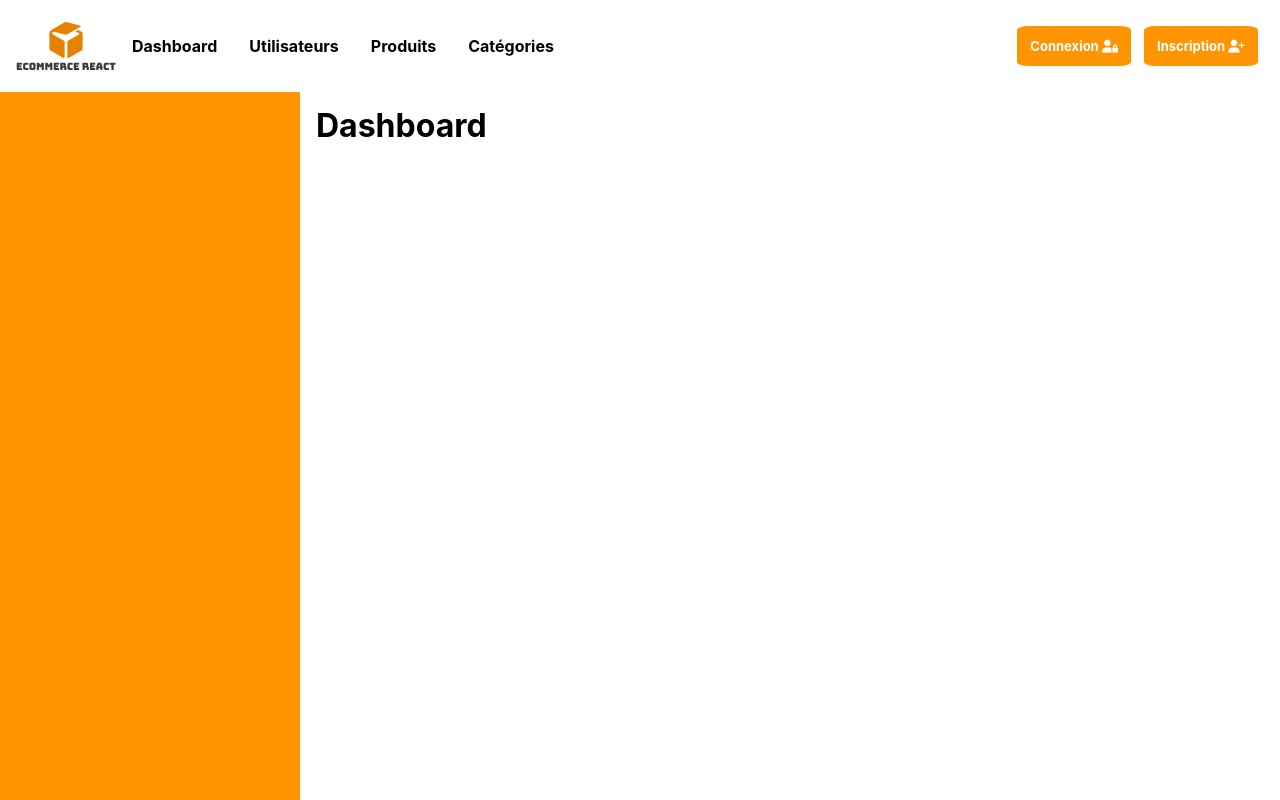
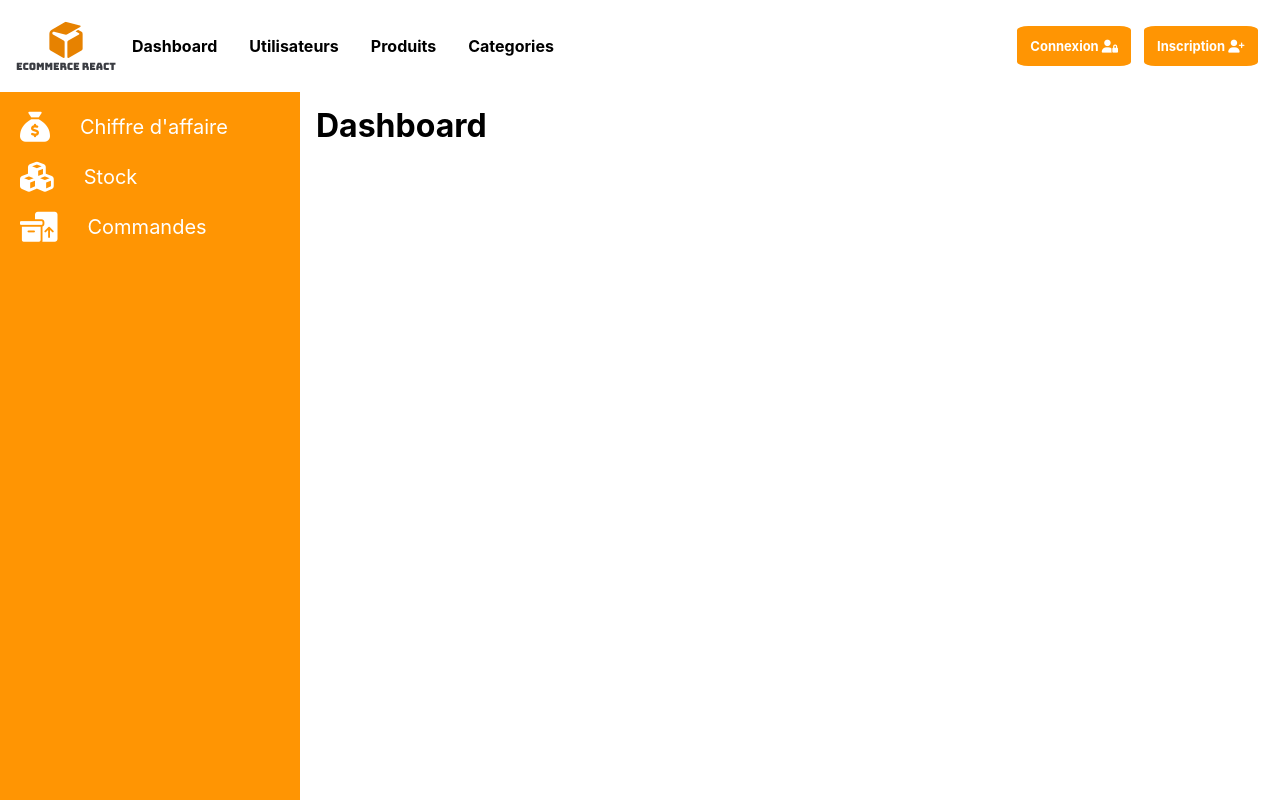
Before and after one commit to fbansept/ecommerce-back-office-react, a React (Create React App) app: page /dashboard in a window 1280 px wide. Built offline with nearby package versions, Linux system fonts and the light colour scheme.

Commit message:
Partie 4 (evenement router, rendu iteratif)

```diff
--- a/src/App.js
+++ b/src/App.js
@@ -1,8 +1,8 @@
 import './App.css';
 import Header from './Header/Header';
 import SideMenu from './SideMenu/SideMenu';
-import { useState } from 'react';
-import { BrowserRouter, Routes, Route, Link } from "react-router-dom";
+import { useState, React } from 'react';
+import { Routes, Route, Link, Navigate } from "react-router-dom";
 import Dashboard from './pages/Dashboard/Dashboard';
 import Utilisateurs from './pages/Utilisateurs/Utilisateurs';
 import Produits from './pages/Produits/Produits';
@@ -11,33 +11,10 @@ import Page404 from './pages/Page404/Page404';
 
 function App() {
 
-  // const listeSousMenu = {
-  //   dashboard : [
-  //     { titre: "Chiffre d'affaire", icone: "circle-dollar" },
-  //     { titre: "Stock", icone: "shelves" },
-  //     { titre: "Commandes", icone: "boxes-packing" }
-  //   ],
-  //   utilisateurs: [
-  //     { titre: "Gérer les utilisateurs", icone: "users" },
-  //     { titre: "Exporter la liste", icone: "file-export" },
-  //     { titre: "Importer la liste", icone: "file-import" }
-  //   ],
-  //   produits: [
-  //     { titre: "Gérer les produits", icone: "shelves" },
-  //     { titre: "Exporter la liste", icone: "file-export" },
-  //     { titre: "Importer la liste", icone: "file-import" }
-  //   ],
-  //   categories: [
-  //     { titre: "Gérer les categories", icone: "folder-tree" },
-  //     { titre: "Exporter la liste", icone: "file-export" },
-  //     { titre: "Importer la liste", icone: "file-import" }
-  //   ]
-  // }
-
   const [utilisateurConnecte, setUtilisateurConnecte] = useState(null);
 
   return (
-    <BrowserRouter>
+    <>
       <Header utilisateurConnecte={utilisateurConnecte}
               setUtilisateurConnecte={setUtilisateurConnecte}>
       </Header>
@@ -45,7 +22,7 @@ function App() {
         <SideMenu></SideMenu>
         <div className='content'>
             <Routes>
-              <Route path="/" element={<Dashboard />} />
+              <Route path="/" element={<Navigate replace to="/dashboard" />}/>
               <Route path="/dashboard" element={<Dashboard />} />
               <Route path="/utilisateurs" element={<Utilisateurs />} />
               <Route path="/produits" element={<Produits />} />
@@ -54,7 +31,7 @@ function App() {
             </Routes>
         </div>
       </div>
-    </BrowserRouter>
+    </>
   );
 }
 
--- a/src/Header/Header.js
+++ b/src/Header/Header.js
@@ -2,6 +2,7 @@ import React from 'react'
 import Bouton from '../Bouton/Bouton'
 import './Header.scss'
 import { Link } from 'react-router-dom'
+import { menu } from '../menu'
 
 export default function Header({ utilisateurConnecte, setUtilisateurConnecte }) {
 
@@ -10,10 +11,9 @@ export default function Header({ utilisateurConnecte, setUtilisateurConnecte })
             <div className="conteneur-gauche">
                 <img className="logo" src={process.env.PUBLIC_URL + "/logo.png"} />
                 <nav className="menu">
-                    <Link to="/dashboard">Dashboard</Link>
-                    <Link to="/utilisateurs">Utilisateurs</Link>
-                    <Link to="/produits">Produits</Link>
-                    <Link to="/categories">Catégories</Link>
+                    {menu.map((element) => (
+                        <Link key={element.lien} to={element.lien}>{element.titre}</Link>
+                    ))}
                 </nav>
             </div>
             <div className="conteneur-droite">
@@ -23,7 +23,7 @@ export default function Header({ utilisateurConnecte, setUtilisateurConnecte })
                         <Bouton lien="deconnexion" icone="user-plus">Se déconnecter</Bouton>
                     </>
                 :   <>
-                        <Bouton onClick={onClickConnexion} lien="connexion" icone="user-lock">Connexion</Bouton>
+                        <Bouton onClick={onClickConnexion} icone="user-lock">Connexion</Bouton>
                         <Bouton lien="inscription" icone="user-plus">Inscription</Bouton>
                     </>
                 }
--- a/src/SideMenu/SideMenu.js
+++ b/src/SideMenu/SideMenu.js
@@ -1,8 +1,36 @@
-import React from 'react'
+
 import './SideMenu.scss'
+import React, { useEffect, useState } from 'react'
+import { Link, useLocation } from 'react-router-dom'
+import { menu } from '../menu'
 
 export default function SideMenu() {
+
+  const [sousMenu, setSousMenu] = useState([]);
+
+  let location = useLocation();
+
+  useEffect(() => {
+
+    const elementActuelMenu = menu
+      .filter(element => element.lien == location.pathname)[0]
+
+    setSousMenu(elementActuelMenu ? elementActuelMenu.sousMenu : [])
+
+  }, [location]);
+
+
   return (
-     <div className='side-menu'></div>
+    <nav className="side-menu">
+
+      {sousMenu &&
+        sousMenu.map((element) => (
+          <Link key={element.lien} to={element.lien}>
+            <i className={"fa-solid fa-" + element.icone}></i>
+            {element.titre}
+          </Link>
+        ))
+      }
+    </nav>
   )
 }
--- a/src/SideMenu/SideMenu.scss
+++ b/src/SideMenu/SideMenu.scss
@@ -2,4 +2,20 @@
     background-color: #FF9503;
     height: 100%;
     width: 300px;
+    display: flex;
+    flex-direction: column;
+
+    a {
+        text-decoration: none;
+        color: white;
+        font-size: 20px;
+        margin: 1em 0 0 1em;
+        display: flex;
+        align-items: center;
+
+        i {
+            margin-right: 1em;
+            font-size: 30px
+        }
+    }
 }
--- a/src/index.js
+++ b/src/index.js
@@ -4,11 +4,14 @@ import './normalize.css';
 import './index.css';
 import App from './App';
 import reportWebVitals from './reportWebVitals';
+import { BrowserRouter } from "react-router-dom";
 
 const root = ReactDOM.createRoot(document.getElementById('root'));
 root.render(
   <React.StrictMode>
-    <App />
+    <BrowserRouter>
+      <App />
+    </BrowserRouter>
   </React.StrictMode>
 );
 
--- /dev/null
+++ b/src/menu.js
@@ -0,0 +1,38 @@
+export const menu = [
+    {
+        titre: "Dashboard",
+        lien: "/dashboard",
+        sousMenu: [
+            { titre: "Chiffre d'affaire", lien: "/dashboard/chiffre-affaire", icone: "sack-dollar" },
+            { titre: "Stock", lien: "/dashboard/stock", icone: "cubes" },
+            { titre: "Commandes", lien: "/dashboard/commandes", icone: "boxes-packing" }
+        ]
+    },
+    {
+        titre: "Utilisateurs",
+        lien: "/utilisateurs",
+        sousMenu: [
+            { titre: "Gérer les utilisateurs", lien: "/utilisateurs/gestion", icone: "users" },
+            { titre: "Exporter la liste", lien: "/utilisateurs/export", icone: "file-export" },
+            { titre: "Importer la liste", lien: "/utilisateurs/import", icone: "file-import" }
+        ]
+    },
+    {
+        titre: "Produits",
+        lien: "/produits",
+        sousMenu: [
+            { titre: "Gérer les produits", lien: "/produits/gestion", icone: "box" },
+            { titre: "Exporter la liste", lien: "/produits/export", icone: "file-export" },
+            { titre: "Importer la liste", lien: "/produits/import", icone: "file-import" }
+        ]
+    },
+    {
+        titre: "Categories",
+        lien: "/categories",
+        sousMenu: [
+            { titre: "Gérer les categories", lien: "/categories/gestion", icone: "folder-tree" },
+            { titre: "Exporter la liste", lien: "/categories/export", icone: "file-export" },
+            { titre: "Importer la liste", lien: "/categories/import", icone: "file-import" }
+        ]
+    }
+]
```
